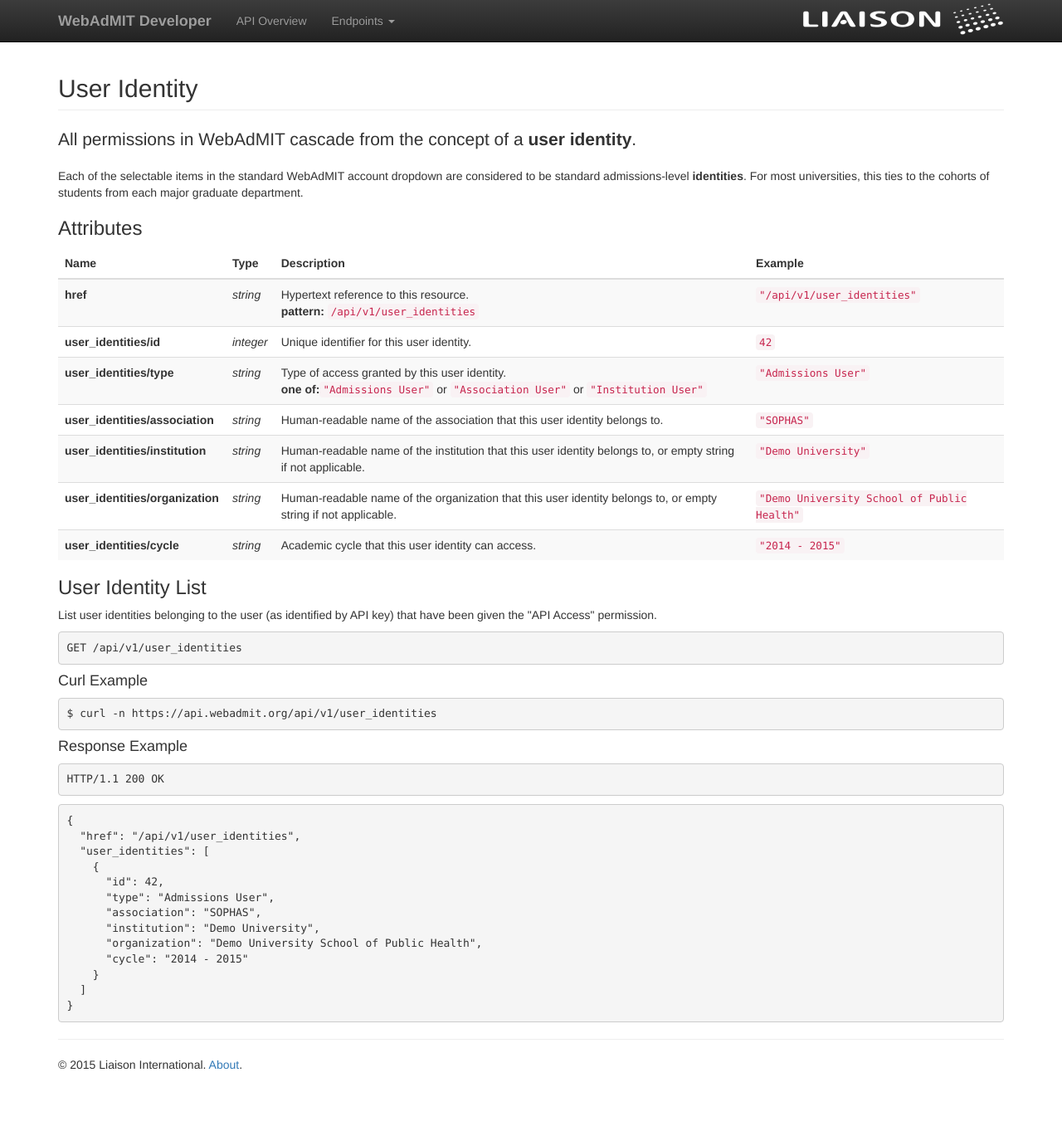
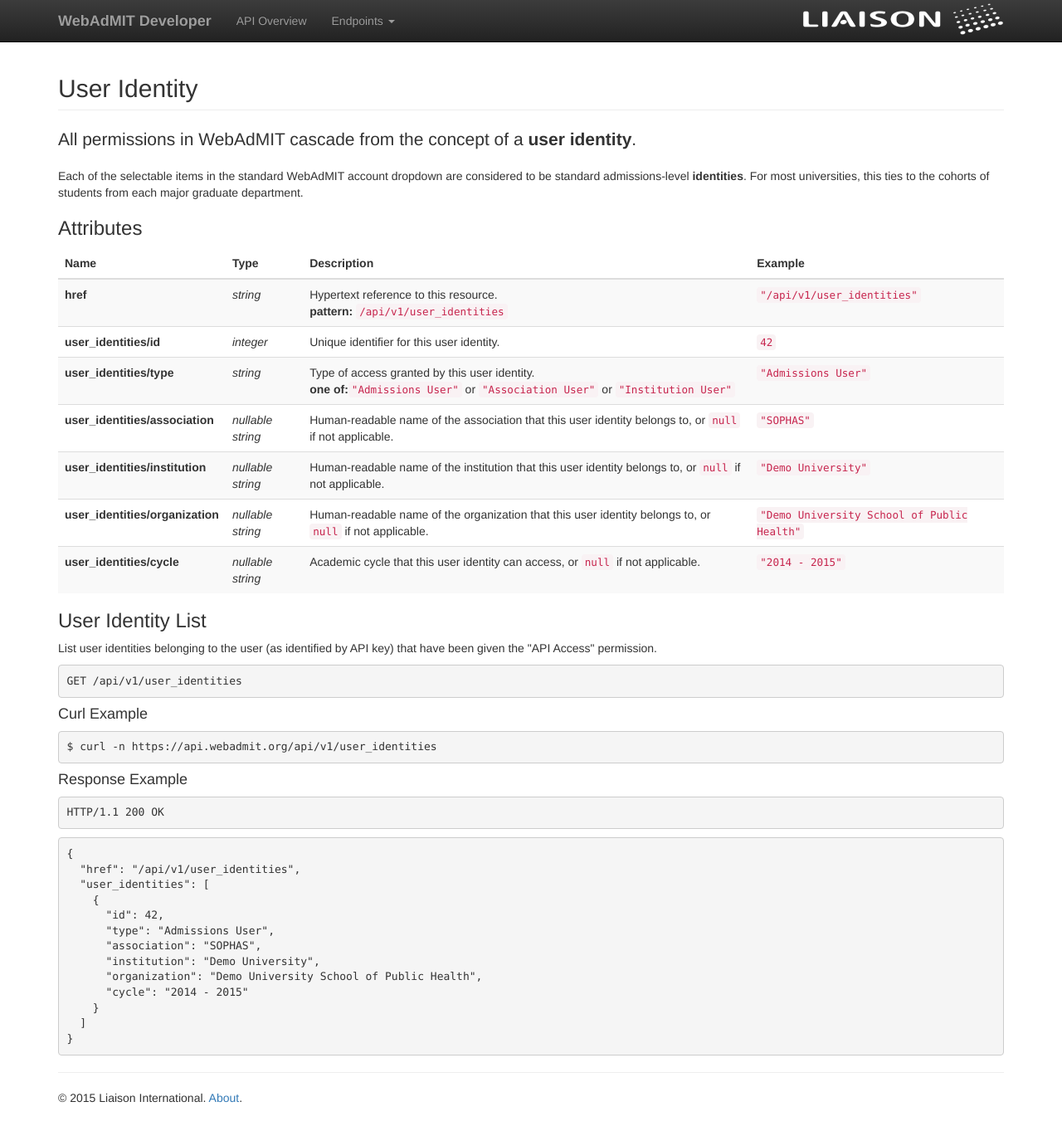
Before and after one commit to Liaison-Intl/Liaison-Intl.github.io, a Jekyll site: the page built from user_identity.md, in a window 1280 px wide and 1363 px high. Shown: the whole window at 83% size. Built offline with Jekyll 4.4.1, drawn with Linux system fonts in a browser that asks for light colours; nearby versions of some CDN libraries.

Commit message:
Update user identity documentation to match tested behavior

```diff
--- a/user_identity.md
+++ b/user_identity.md
@@ -41,26 +41,26 @@
 </tr>
 <tr>
 <td><strong>user_identities/association</strong></td>
-<td><em>string</em></td>
-<td>Human-readable name of the association that this user identity belongs to.</td>
+<td><em>nullable string</em></td>
+<td>Human-readable name of the association that this user identity belongs to, or <code>null</code> if not applicable.</td>
 <td><code>&quot;SOPHAS&quot;</code></td>
 </tr>
 <tr>
 <td><strong>user_identities/institution</strong></td>
-<td><em>string</em></td>
-<td>Human-readable name of the institution that this user identity belongs to, or empty string if not applicable.</td>
+<td><em>nullable string</em></td>
+<td>Human-readable name of the institution that this user identity belongs to, or <code>null</code> if not applicable.</td>
 <td><code>&quot;Demo University&quot;</code></td>
 </tr>
 <tr>
 <td><strong>user_identities/organization</strong></td>
-<td><em>string</em></td>
-<td>Human-readable name of the organization that this user identity belongs to, or empty string if not applicable.</td>
+<td><em>nullable string</em></td>
+<td>Human-readable name of the organization that this user identity belongs to, or <code>null</code> if not applicable.</td>
 <td><code>&quot;Demo University School of Public Health&quot;</code></td>
 </tr>
 <tr>
 <td><strong>user_identities/cycle</strong></td>
-<td><em>string</em></td>
-<td>Academic cycle that this user identity can access.</td>
+<td><em>nullable string</em></td>
+<td>Academic cycle that this user identity can access, or <code>null</code> if not applicable.</td>
 <td><code>&quot;2014 - 2015&quot;</code></td>
 </tr>
 </tbody></table>
```
